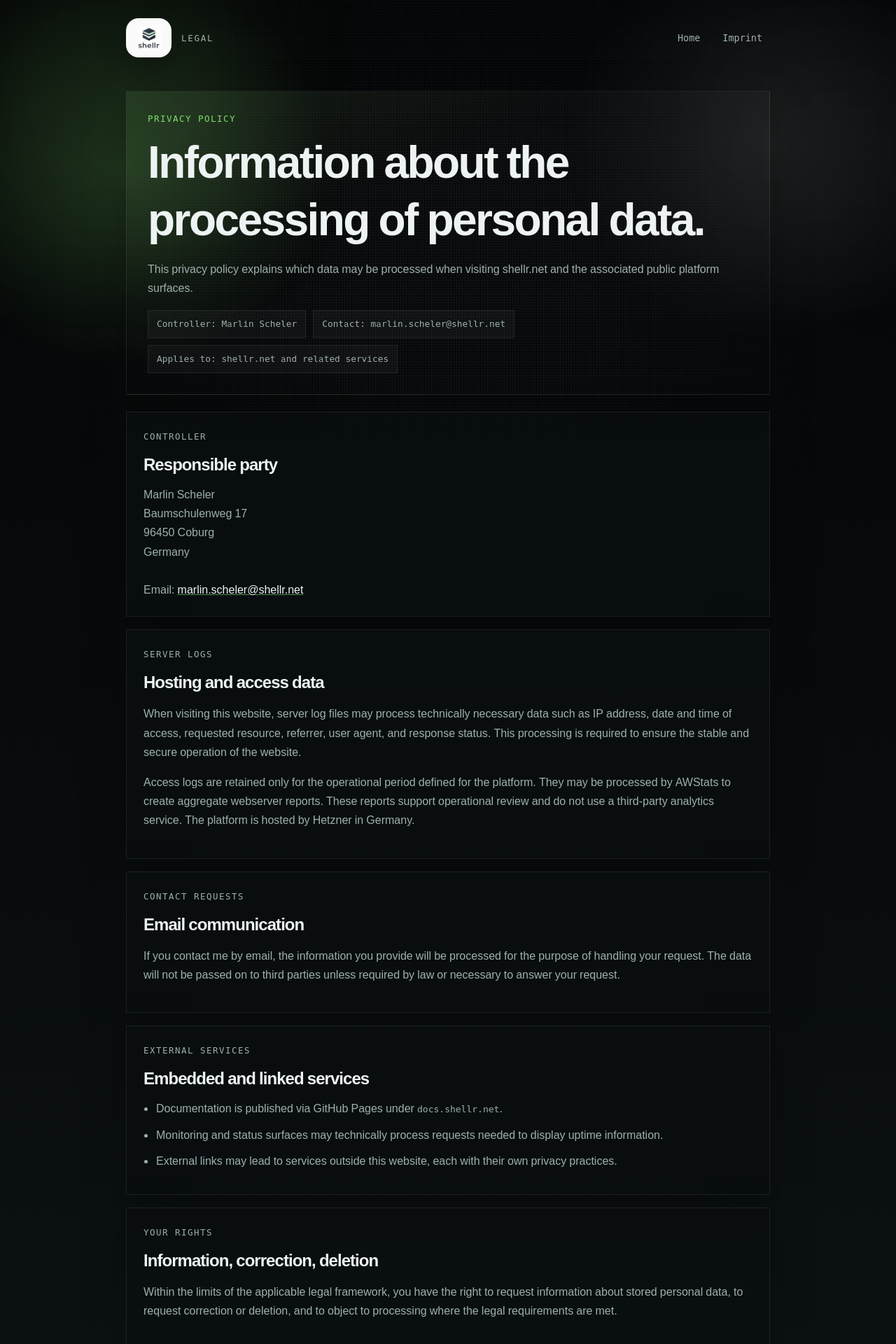
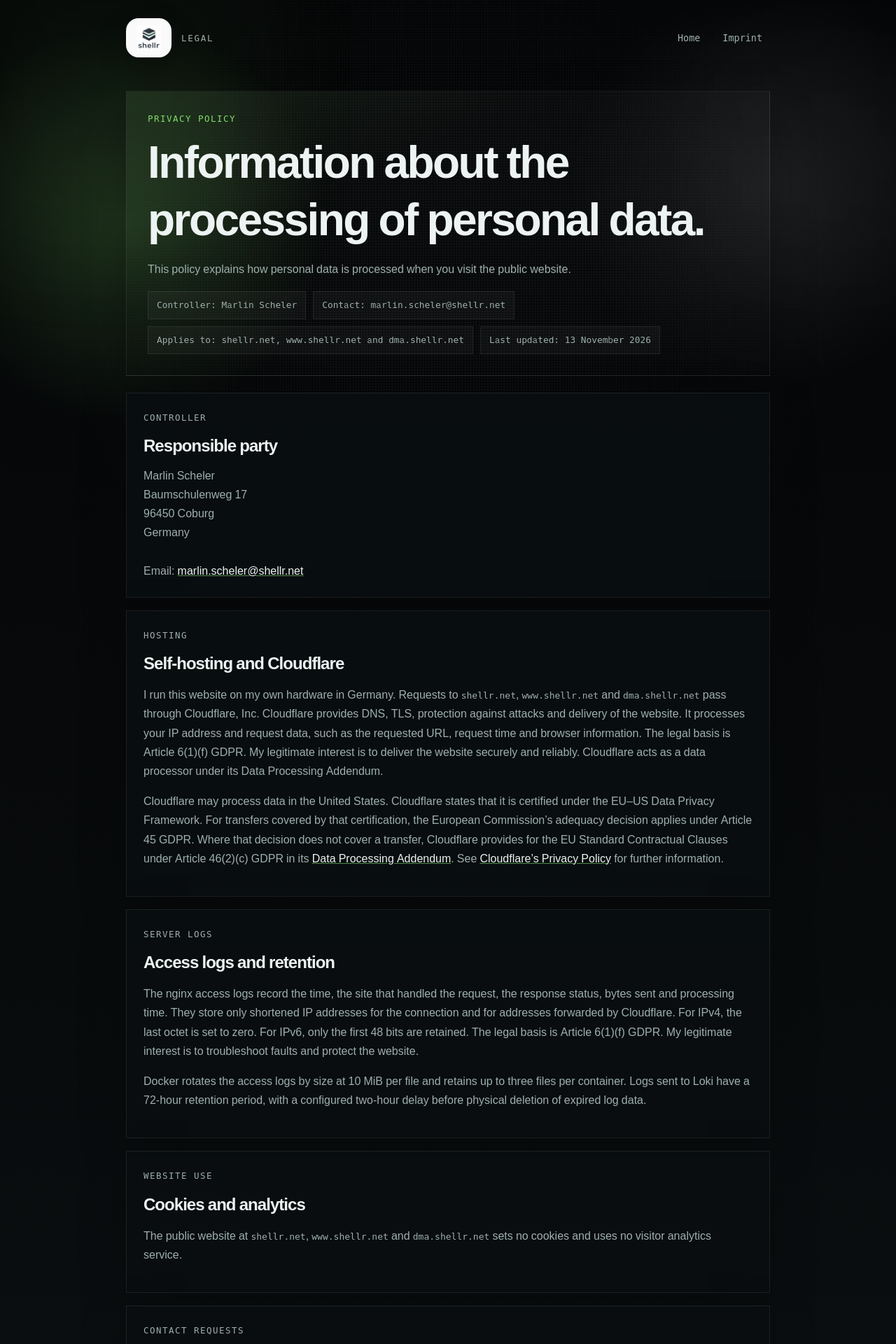
Before and after one commit to marshellr/genesis, a PHP site: page /privacy.php in a window 1280 px wide. Shown: the top 1920 px of the page at 70% size. Run offline with PHP 8.4, Linux system fonts and the light colour scheme.

Commit message:
Update privacy policy and protect deployment host settings

```diff
--- a/app/public/privacy.php
+++ b/app/public/privacy.php
@@ -45,12 +45,13 @@
       <p class="eyebrow">Privacy Policy</p>
       <h1>Information about the processing of personal data.</h1>
       <p class="legal-summary">
-        This privacy policy explains which data may be processed when visiting shellr.net and the associated public platform surfaces.
+        This policy explains how personal data is processed when you visit the public website.
       </p>
       <div class="legal-meta">
         <span>Controller: Marlin Scheler</span>
         <span>Contact: <?= e($site['contact_email']) ?></span>
-        <span>Applies to: shellr.net and related services</span>
+        <span>Applies to: shellr.net, www.shellr.net and dma.shellr.net</span>
+        <span>Last updated: 13 November 2026</span>
       </div>
     </section>
 
@@ -69,17 +70,52 @@
       </section>
 
       <section class="legal-panel">
-        <p class="eyebrow">Server logs</p>
-        <h2>Hosting and access data</h2>
+        <p class="eyebrow">Hosting</p>
+        <h2>Self-hosting and Cloudflare</h2>
         <p>
-          When visiting this website, server log files may process technically necessary data such as IP address,
-          date and time of access, requested resource, referrer, user agent, and response status. This processing is
-          required to ensure the stable and secure operation of the website.
+          I run this website on my own hardware in Germany. Requests to <code>shellr.net</code>,
+          <code>www.shellr.net</code> and <code>dma.shellr.net</code> pass through Cloudflare, Inc.
+          Cloudflare provides DNS, TLS, protection against attacks and delivery of the website.
+          It processes your IP address and request data, such as the requested URL, request time
+          and browser information. The legal basis is Article 6(1)(f) GDPR. My legitimate interest
+          is to deliver the website securely and reliably. Cloudflare acts as a data processor under its
+          Data Processing Addendum.
         </p>
         <p>
-          Access logs are retained only for the operational period defined for the platform. They may be processed by
-          AWStats to create aggregate webserver reports. These reports support operational review and do not use a
-          third-party analytics service. The platform is hosted by Hetzner in Germany.
+          Cloudflare may process data in the United States. Cloudflare states that it is certified
+          under the EU–US Data Privacy Framework. For transfers covered by that certification,
+          the European Commission’s adequacy decision applies under Article 45 GDPR. Where that
+          decision does not cover a transfer, Cloudflare provides for the EU Standard Contractual
+          Clauses under Article 46(2)(c) GDPR in its
+          <a class="inline-link" href="https://www.cloudflare.com/cloudflare-customer-dpa/">Data Processing Addendum</a>.
+          See <a class="inline-link" href="https://www.cloudflare.com/privacypolicy/">Cloudflare’s Privacy Policy</a>
+          for further information.
+        </p>
+      </section>
+
+      <section class="legal-panel">
+        <p class="eyebrow">Server logs</p>
+        <h2>Access logs and retention</h2>
+        <p>
+          The nginx access logs record the time, the site that handled the request,
+          the response status, bytes sent and processing time. They store only shortened IP addresses
+          for the connection and for addresses forwarded by Cloudflare. For IPv4, the last octet is set
+          to zero. For IPv6, only the first 48 bits are retained. The legal basis is Article 6(1)(f) GDPR.
+          My legitimate interest is to troubleshoot faults and protect the website.
+        </p>
+        <p>
+          Docker rotates the access logs by size at 10 MiB per file and retains up to three files per container.
+          Logs sent to Loki have a 72-hour retention period, with a configured two-hour delay before
+          physical deletion of expired log data.
+        </p>
+      </section>
+
+      <section class="legal-panel">
+        <p class="eyebrow">Website use</p>
+        <h2>Cookies and analytics</h2>
+        <p>
+          The public website at <code>shellr.net</code>, <code>www.shellr.net</code> and
+          <code>dma.shellr.net</code> sets no cookies and uses no visitor analytics service.
         </p>
       </section>
 
@@ -87,27 +123,35 @@
         <p class="eyebrow">Contact requests</p>
         <h2>Email communication</h2>
         <p>
-          If you contact me by email, the information you provide will be processed for the purpose of handling your request.
-          The data will not be passed on to third parties unless required by law or necessary to answer your request.
+          If you contact me by email, I use the information you provide to handle your request.
+          The legal basis is Article 6(1)(f) GDPR. My legitimate interest is to answer enquiries.
+          I retain the information for as long as needed to handle the request and meet any legal
+          retention obligations. Email sent to the contact address is received and stored in Germany
+          by IONOS SE, which acts as a data processor.
         </p>
       </section>
 
       <section class="legal-panel">
         <p class="eyebrow">External services</p>
-        <h2>Embedded and linked services</h2>
-        <ul>
-          <li>Documentation is published via GitHub Pages under <code>docs.shellr.net</code>.</li>
-          <li>Monitoring and status surfaces may technically process requests needed to display uptime information.</li>
-          <li>External links may lead to services outside this website, each with their own privacy practices.</li>
-        </ul>
+        <h2>Documentation and external links</h2>
+        <p>
+          The linked documentation at <code>docs.shellr.net</code> is hosted on GitHub Pages.
+          When you follow a link to the documentation or another external site, the provider
+          of that site processes your request under its own privacy policy.
+        </p>
       </section>
 
       <section class="legal-panel">
         <p class="eyebrow">Your rights</p>
-        <h2>Information, correction, deletion</h2>
+        <h2>Your data protection rights</h2>
         <p>
-          Within the limits of the applicable legal framework, you have the right to request information about stored personal data,
-          to request correction or deletion, and to object to processing where the legal requirements are met.
+          Under the GDPR, you can request access to your personal data, rectification, erasure,
+          restriction of processing and, where applicable, data portability. You can object
+          to processing based on legitimate interests on grounds relating to your particular
+          situation. You can also lodge a complaint with a data protection supervisory authority.
+          The supervisory authority responsible for this website is the
+          <a class="inline-link" href="https://www.lda.bayern.de/de/index.html">Bayerisches Landesamt für Datenschutzaufsicht (BayLDA)</a>
+          in Ansbach, Germany.
         </p>
       </section>
     </div>
```
Also changed, not shown: app/public/index.php (+3 -4 lines), infra/nginx/snippets/access_log.js (added, +64 -0 lines), 3 other files.
